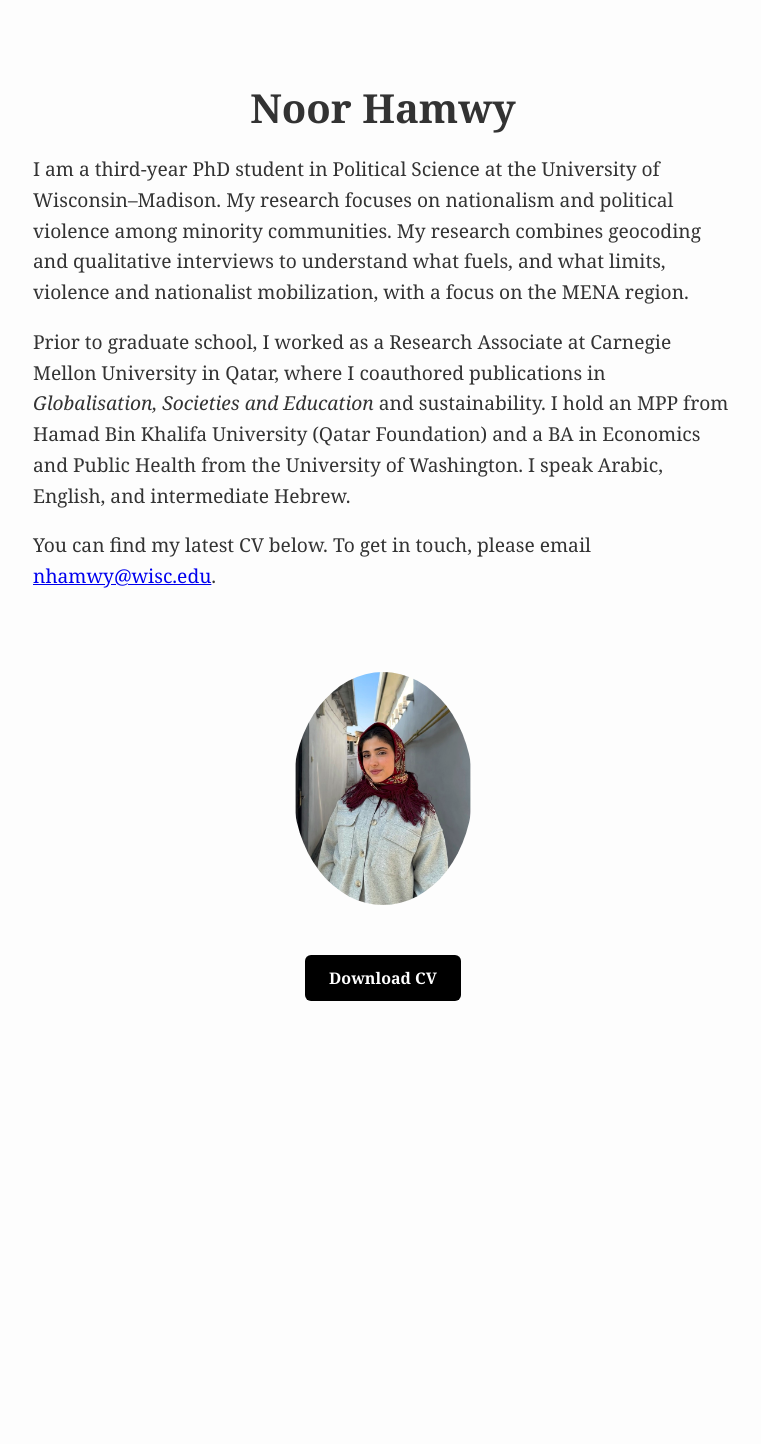
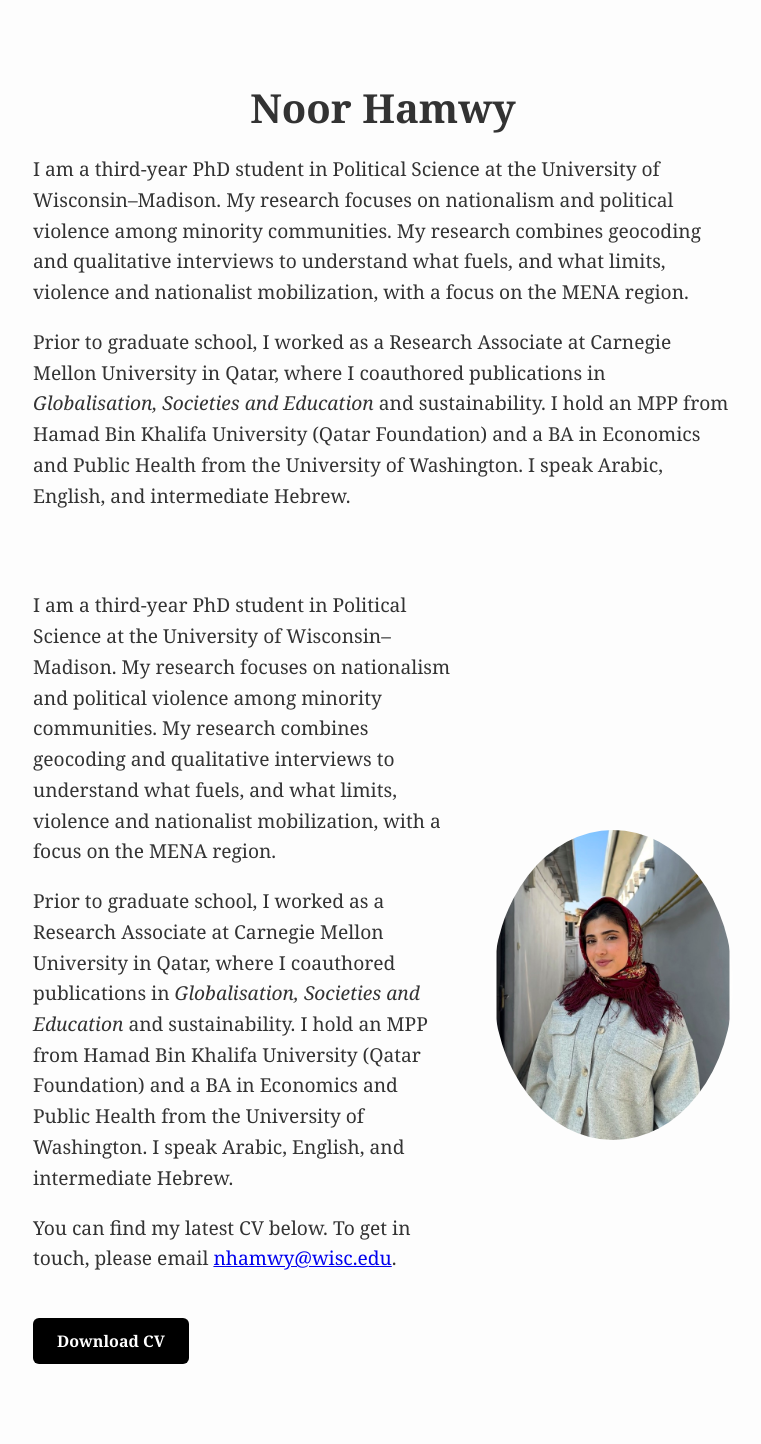
Before and after one commit to NoorHamwy/noorhamwy.github.io, a Jekyll site: the page index.html, which Jekyll copies as it is, in a window 1280 px wide. Shown: the whole page, without its empty margins (257-1018 px from the left). Built offline with Jekyll 4.4.1, drawn with Linux system fonts in a browser that asks for light colours; before the commit the page ends 1081 px from its top, so only the background shows below that.

Commit message:
Update index.html

```diff
--- a/index.html
+++ b/index.html
@@ -61,15 +61,23 @@
     </p>
     <p>
       Prior to graduate school, I worked as a Research Associate at Carnegie Mellon University in Qatar, where I coauthored publications in <em>Globalisation, Societies and Education</em> and sustainability. I hold an MPP from Hamad Bin Khalifa University (Qatar Foundation) and a BA in Economics and Public Health from the University of Washington. I speak Arabic, English, and intermediate Hebrew.
+  <div style="display: flex; flex-wrap: wrap; align-items: center; justify-content: center; gap: 40px; margin-top: 60px;">
+
+  <div style="flex: 1; min-width: 280px; max-width: 500px; text-align: left;">
+    <p>
+      I am a third-year PhD student in Political Science at the University of Wisconsin–Madison. My research focuses on nationalism and political violence among minority communities. My research combines geocoding and qualitative interviews to understand what fuels, and what limits, violence and nationalist mobilization, with a focus on the MENA region.
     </p>
-   <p>
-  You can find my latest CV below. To get in touch, please email <a href="mailto:nhamwy@wisc.edu">nhamwy@wisc.edu</a>.
-</p>
+    <p>
+      Prior to graduate school, I worked as a Research Associate at Carnegie Mellon University in Qatar, where I coauthored publications in <em>Globalisation, Societies and Education</em> and sustainability. I hold an MPP from Hamad Bin Khalifa University (Qatar Foundation) and a BA in Economics and Public Health from the University of Washington. I speak Arabic, English, and intermediate Hebrew.
+    </p>
+    <p>
+      You can find my latest CV below. To get in touch, please email <a href="mailto:nhamwy@wisc.edu">nhamwy@wisc.edu</a>.
+    </p>
+    <a class="cv-button" href="Noor_Hamwy_CV.pdf" target="_blank">Download CV</a>
+  </div>
 
-<div style="margin-top: 40px;">
-  <img src="ME.jpg" alt="Noor Hamwy" style="max-width: 180px; border-radius: 50%;" />
+  <div style="flex: 0 0 240px; text-align: center;">
+    <img src="ME.jpg" alt="Noor Hamwy" style="width: 100%; max-width: 240px; border-radius: 50%;" />
+  </div>
+
 </div>
-
-<div style="margin-top: 20px;">
-  <a class="cv-button" href="Noor_Hamwy_CV.pdf" target="_blank">Download CV</a>
-</div>
```
